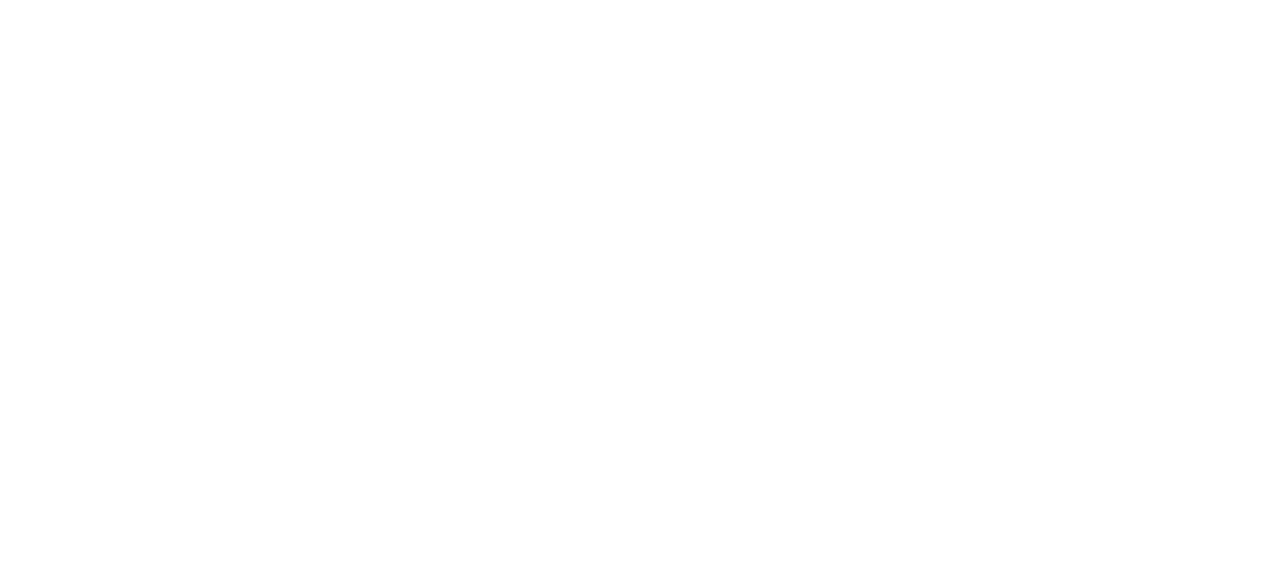
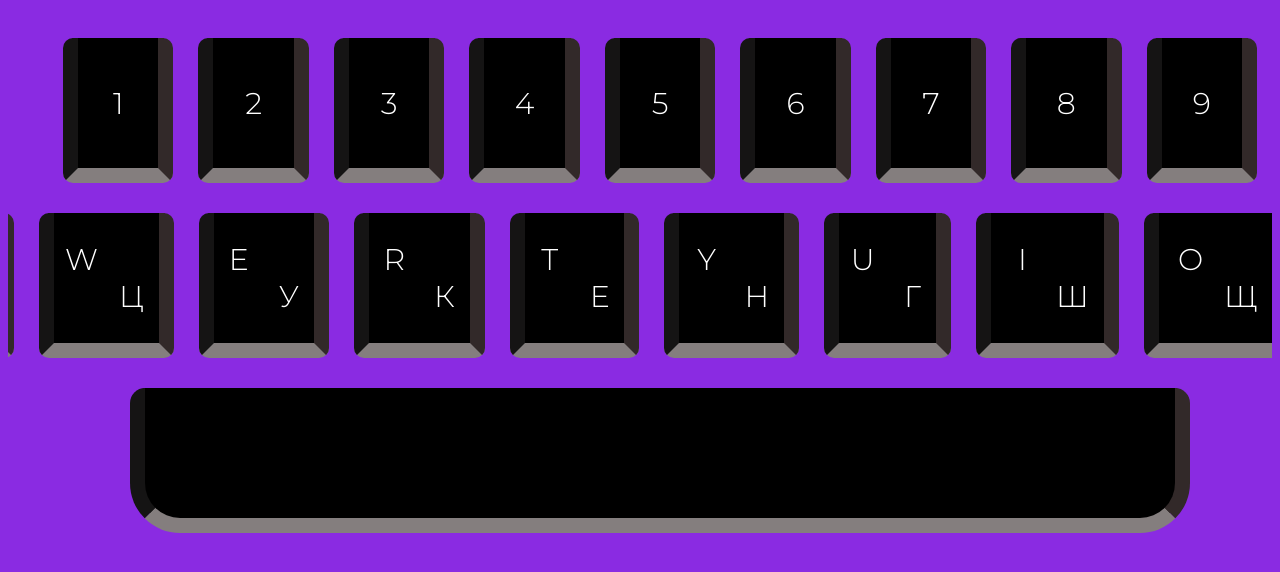
Before and after one commit to KarpenkoPavlo/KeyboardApp, a plain HTML site: page index.html in a window 1280 px wide. Drawn offline with Linux system fonts and the light colour scheme.

Commit message:
Columns created: 1 - 9 / q - p and space button

```diff
--- a/index.html
+++ b/index.html
@@ -3,9 +3,78 @@
 <head>
     <meta charset="UTF-8">
     <meta name="viewport" content="width=device-width, initial-scale=1.0">
+    <link rel="stylesheet" href="/style.css">
     <title>Keyboard App</title>
 </head>
 <body>
+
+    <div class="wrapper">
+        <div class="keyboard">
+            <nav class="numbers list">
+                <ul class="nums items">
+                    <li class="num item">1</li>
+                    <li class="num item">2</li>
+                    <li class="num item">3</li>
+                    <li class="num item">4</li>
+                    <li class="num item">5</li>
+                    <li class="num item">6</li>
+                    <li class="num item">7</li>
+                    <li class="num item">8</li>
+                    <li class="num item">9</li>
+                </ul>
+            </nav>
+            <nav class="letters list">
+                <ul class="letts items">
+                    <li class="lett item">
+                        <div class="lettEng">q</div>
+                        <div class="lettUcr">й</div>
+                    </li>
+                    <li class="lett item">
+                        <div class="lettEng">w</div>
+                        <div class="lettUcr">ц</div>
+                    </li>
+                    <li class="lett item">
+                        <div class="lettEng">e</div>
+                        <div class="lettUcr">у</div>
+                    </li>
+                    <li class="lett item">
+                        <div class="lettEng">r</div>
+                        <div class="lettUcr">к</div>
+                    </li>
+                    <li class="lett item">
+                        <div class="lettEng">t</div>
+                        <div class="lettUcr">е</div>
+                    </li>
+                    <li class="lett item">
+                        <div class="lettEng">y</div>
+                        <div class="lettUcr">н</div>
+                    </li>
+                    <li class="lett item">
+                        <div class="lettEng">u</div>
+                        <div class="lettUcr">г</div>
+                    </li>
+                    <li class="lett item">
+                        <div class="lettEng">i</div>
+                        <div class="lettUcr">ш</div>
+                    </li>
+                    <li class="lett item">
+                        <div class="lettEng">o</div>
+                        <div class="lettUcr">щ</div>
+                    </li>
+                    <li class="lett item">
+                        <div class="lettEng">p</div>
+                        <div class="lettUcr">з</div>
+                    </li>
+                </ul>
+            </nav>
+            <nav class="other list">
+                <ul class="oths items">
+                    <li class="space item"></li>
+                </ul>
+            </nav>
+        </div>
+    </div>
+
     <script src="/script.js"></script>
 </body>
 </html>
--- /dev/null
+++ b/style.css
@@ -0,0 +1,84 @@
+@import url(https://fonts.googleapis.com/css?family=Montserrat:100,200,300,regular,500,600,700,800,900&display=swap);
+
+li {
+    list-style: none;
+}
+
+body {
+    background-color: blueviolet;
+    font-family: "Montserrat";
+    font-weight: 300;
+    color: #ffffff;
+}
+
+.wrapper {
+    min-height: 100%;
+    display: flex;
+    flex-direction: column;
+    overflow: clip;
+    padding: 0px 15px;
+}
+
+/* Keyboard */
+.keyboard {
+}
+.list {
+    font-size: 30px;
+}
+.items {
+    display: flex;
+    justify-content: center;
+    column-gap: 25px;
+}
+.item {
+    display: flex;
+    justify-content: center;
+    align-items: center;
+    background-color: rgb(0, 0, 0);
+    border-right: 15px solid rgb(50, 41, 41);
+    border-bottom: 15px solid #847e7e;
+    border-left: 15px solid #151414;
+    width: 100px;
+    height: 100px;
+    padding: 15px;
+    text-transform: uppercase;
+    border-radius: 10px;
+}
+.list {
+}
+/* Numbers */
+.numbers {
+
+}
+.nums {
+
+}
+.num {
+
+}
+
+/* Letters */
+.letters {
+}
+.letts {
+}
+.lett {
+    display: flex;
+    flex-direction: column;
+}
+.lettEng {
+    margin-left: -50px;
+}
+.lettUcr {
+    margin-left: 50px;
+}
+
+/* Other */
+.space {
+    margin: 0 auto;
+    width: 100%;
+    max-width: 1000px;
+    min-width: 300px;
+
+    border-radius: 15px 15px 50px 50px;
+}
```
